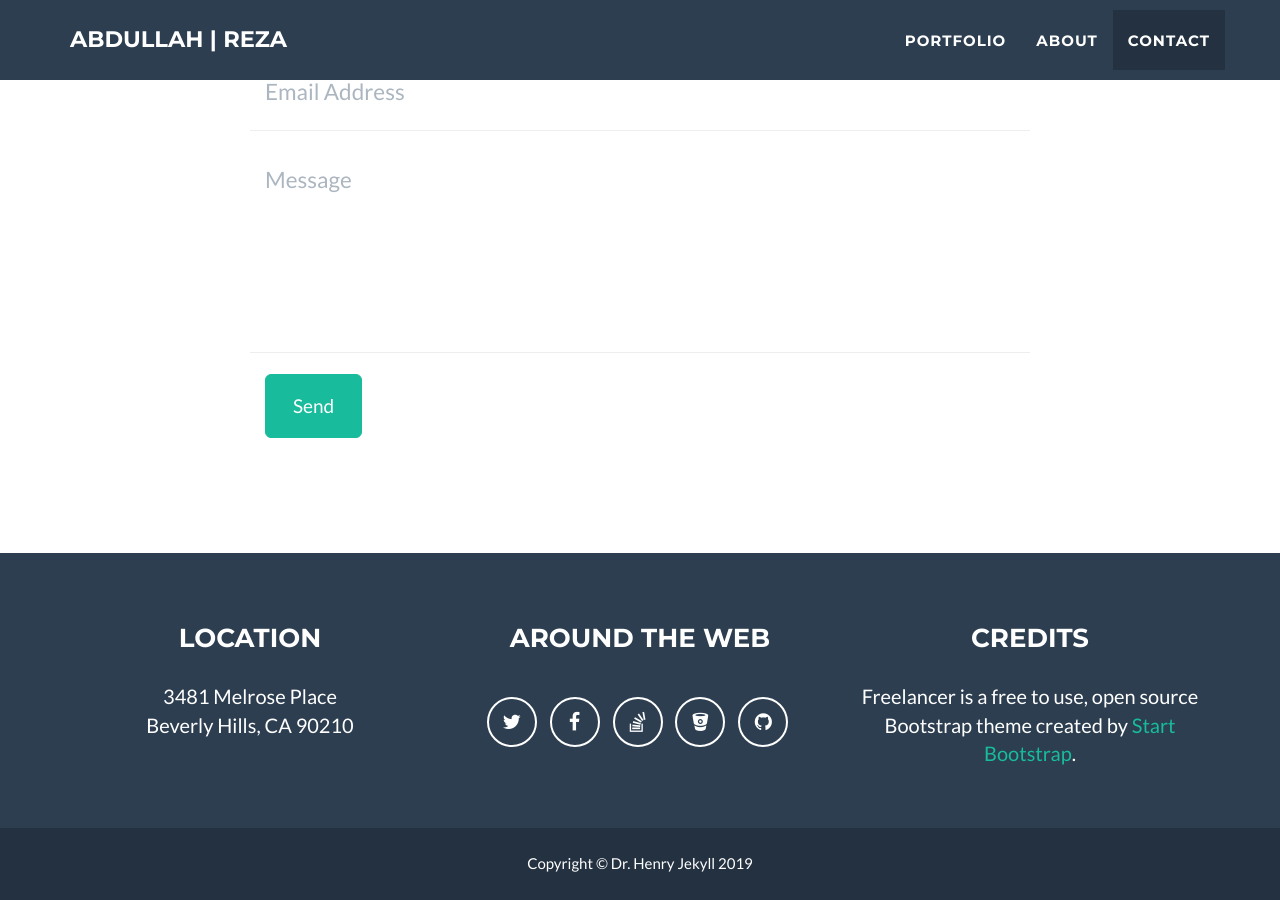
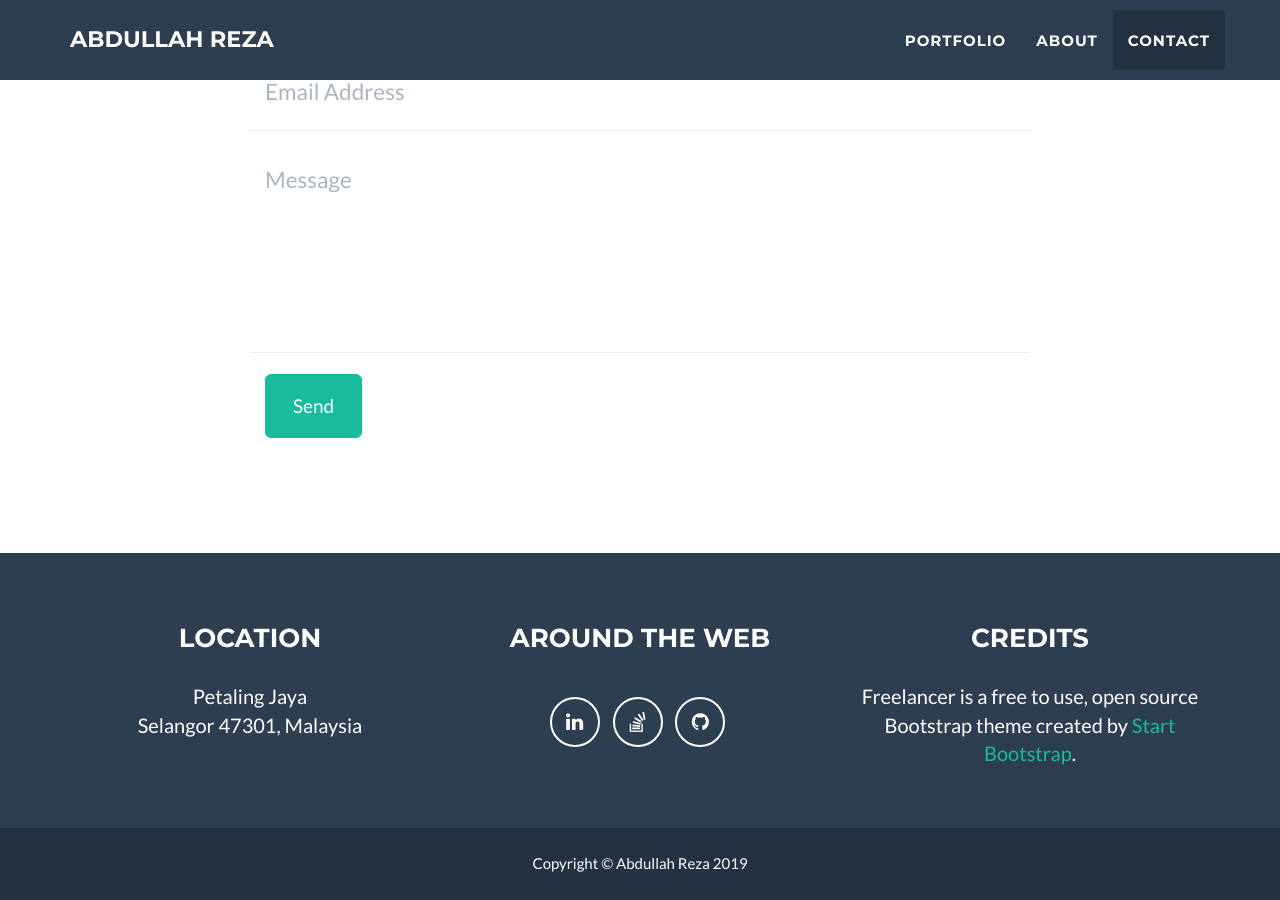
Before and after one commit to rezaabdullah/rezaabdullah.github.io, a Jekyll site: the page built from index.html, in a window 1280 px wide and 900 px high, scrolled down 2485 px. Built offline with Jekyll 4.4.1, drawn with Linux system fonts in a browser that asks for light colours; some of the changed text lies outside the part shown.

Commit message:
Update _config.yml

```diff
--- a/_config.yml
+++ b/_config.yml
@@ -1,9 +1,9 @@
 # Site settings
-title: Abdullah | Reza
+title: Abdullah Reza
 email: air.reza@hotmail.com
 url: https://rezaabdullah.github.io
-description: "Write an awesome description for your new site here. You can edit this line in _config.yml. It will appear in your document head meta (for Google search results) and in your feed.xml site description."
-keywords: "product development, product developer, solution architect, data science, data scientist, full stack developer, nodejs, javascript, web developer, engineer, iot, ai, deep learning, machine learning, ai engineer"
+description: "Blog on science, engineering and technology, particularly my journey into product development, engineering, AI/ML and data science projects."
+keywords: "product development, product developer, solution architect, data science, data scientist, data, architect, full stack developer, nodejs, javascript, web developer, engineer, iot, ai, deep learning, machine learning, ai engineer, instrumentation, automation, protfolio"
 skills: "Product Developer - ML/AI & IoT - Data Scientist - Agile Project Management"
 meta_author: Reza Abdullah
 
@@ -32,28 +32,24 @@ color:
 
 # Footer settings
 footer:
-  copyright: Dr. Henry Jekyll
+  copyright: Abdullah Reza
   location: Location
   social: Around the Web
   credits: Credits
 
 # Social networks usernames (many more available: google-plus, flickr, dribbble, pinterest, instagram, tumblr, linkedin, etc.)
 social:
-  - title: twitter
-    url: http://twitter.com/jekyllrb
-  - title: facebook
-    url:
+  - title: linkedin
+    url: http://linkedin.com/in/air.reza
   - title: stack-overflow
     url: http://stackoverflow.com/questions/tagged/jekyll
-  - title: bitbucket
-    url: http://bitbucket.org/jekyll
   - title: github
     url: http://github.com/jekyll
 
 # Postal address (add as many lines as necessary)
 address:
-  - line: 3481 Melrose Place
-  - line: Beverly Hills, CA 90210
+  - line: Petaling Jaya
+  - line: Selangor 47301, Malaysia
 
 # Credits content
 credits: 'Freelancer is a free to use, open source Bootstrap theme created by <a href="http://startbootstrap.com">Start Bootstrap</a>.'
```
